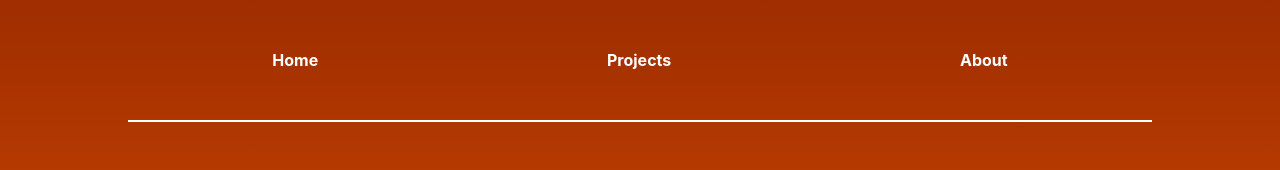
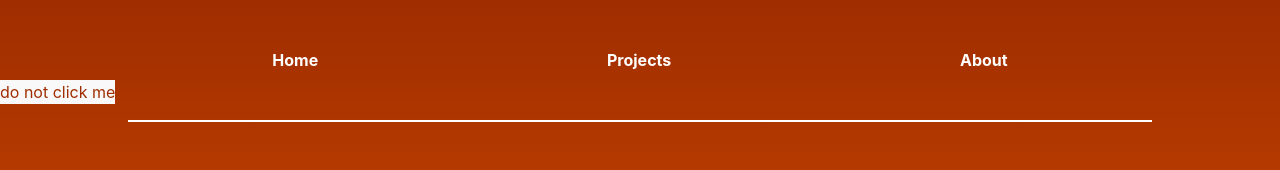
Before and after one commit to applesmate/portfolio-website-dkc, a React (Vite) app: page /about in a window 1280 px wide. Shown: the top 170 px of the page. Built offline with nearby package versions, Linux system fonts and the light colour scheme; a web font is replaced by a local one.

Commit message:
added secret stub button

```diff
--- a/src/Router.jsx
+++ b/src/Router.jsx
@@ -9,15 +9,13 @@ import { Routes, Route, useNavigate, useLocation } from 'react-router-dom';
 import { useEffect, useState } from 'react';
 
 export default function Router() {
-  const [count, setCount] = useState(0)
-
   return (
     <>
       <Routes>
         <Route path="/" element={<Landing />} />
         <Route path="/home" element={<Home />} />
         <Route path="/projects" element={<Projects />} />
-        <Route path="/about" element={<About />} />
+        <Route path="/about" element={<About/>} />
       </Routes>
     </>
   )
--- a/src/pages/About.jsx
+++ b/src/pages/About.jsx
@@ -18,6 +18,10 @@ export default function About() {
     window.addEventListener("resize", handleResize);
     return () => window.removeEventListener("resize", handleResize);
   }, []);
+
+  const activatePortal = () => {
+    alert("You have activated the portal! You are now in the realm of the unknown");
+  }
 
   return (
     <div className="bg-linear-to-t from-orange-500 to-orange-800 w-1/1 min-h-screen fixed overflow-scroll p-0 m-0">
@@ -58,6 +62,7 @@ export default function About() {
           </div>
         )}
         <Footer/>
+        <button className="absolute text-orange-800 top-20 focus:outline-none focus:border-none" onClick={() => activatePortal()}>do not click me</button>
       </div>
     </div>
   )
```
